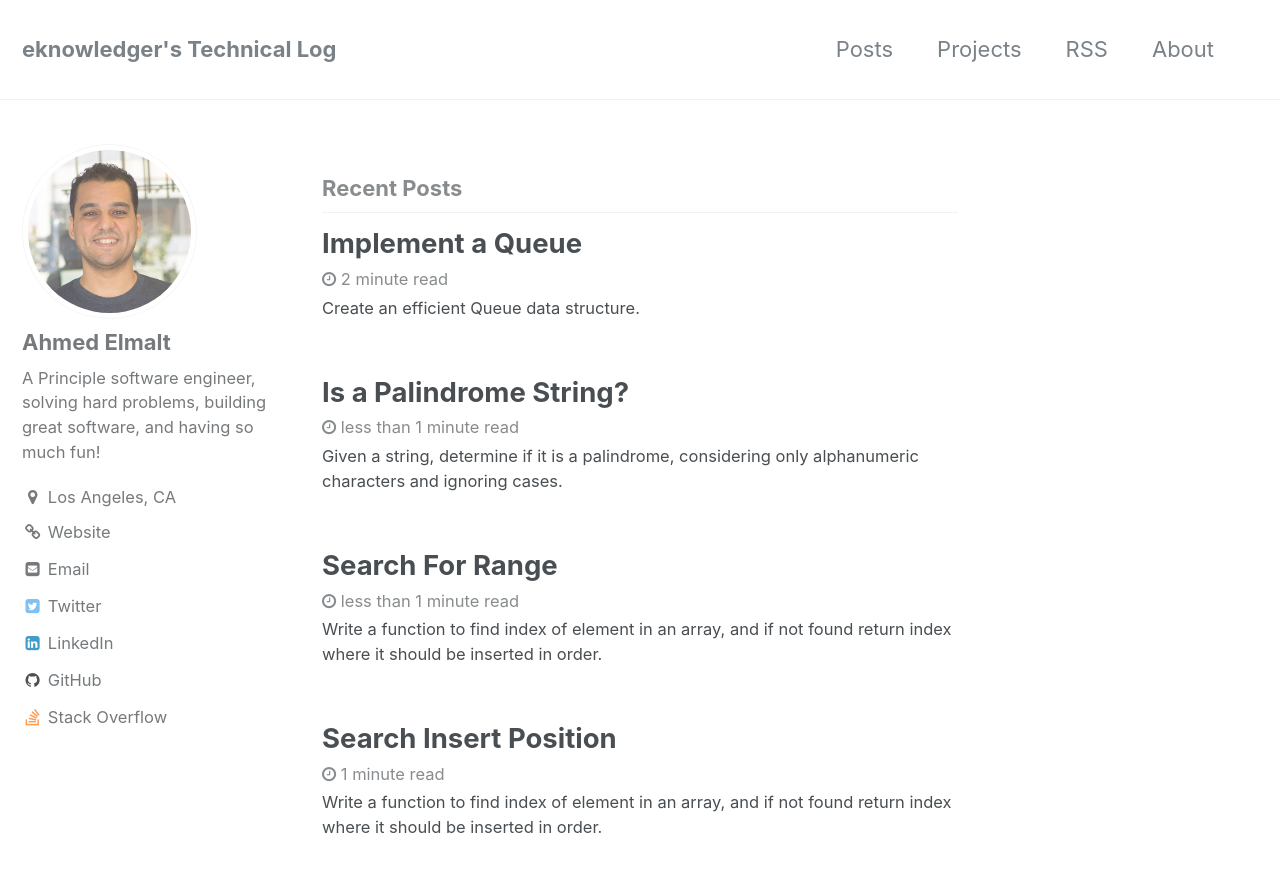
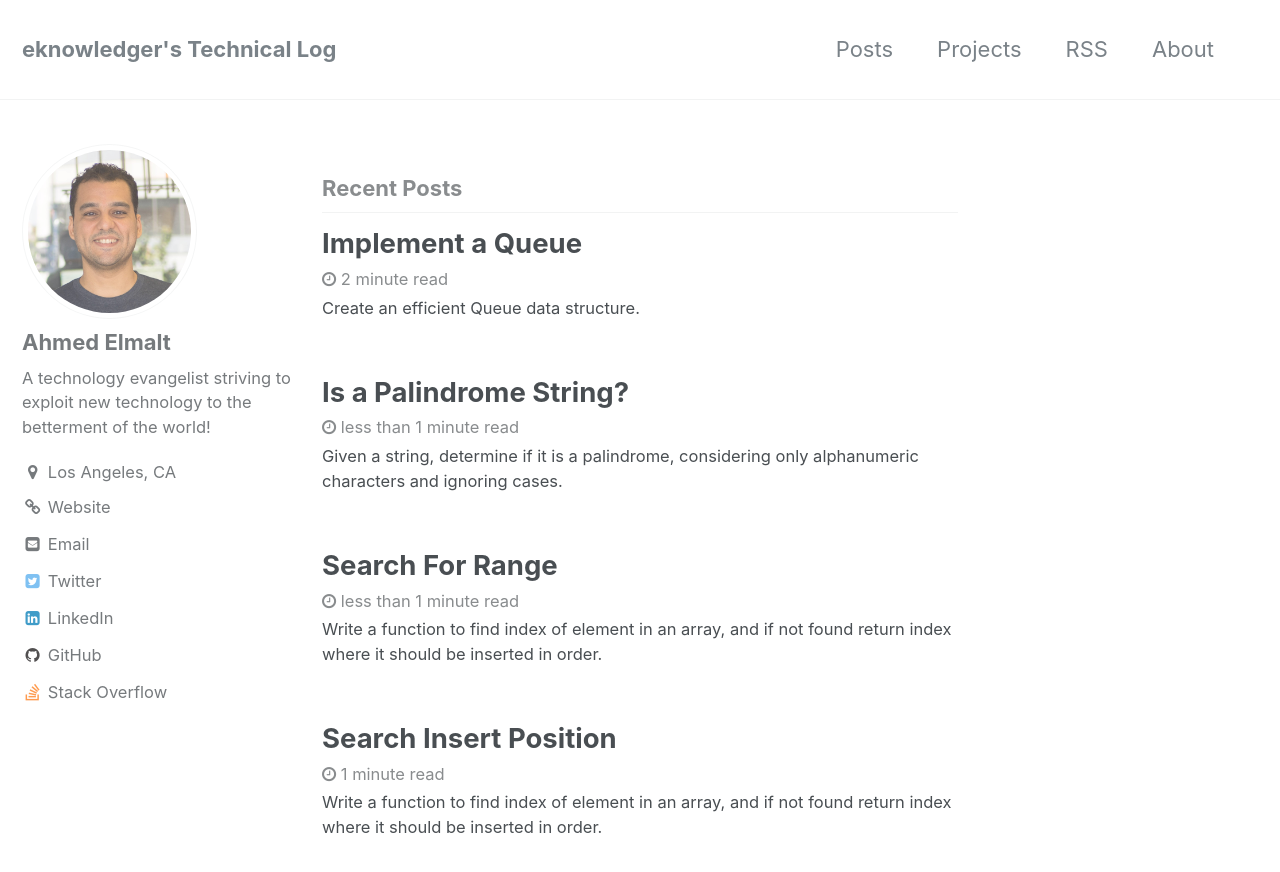
Before and after one commit to eknowledger/eknowledger.github.io, a Jekyll site: the page built from index.html, in a window 1280 px wide and 900 px high. Shown: the top 872 px of the window. Built offline with Jekyll 4.4.1, drawn with Linux system fonts in a browser that asks for light colours; the list of posts is cut into pages by our own code.

Commit message:
Updated bio

```diff
--- a/_config.yml
+++ b/_config.yml
@@ -87,7 +87,7 @@ analytics:
 author:
   name             : "Ahmed Elmalt"
   avatar           : "/assets/img/aelmalt.jpg" # path of avatar image, e.g. "/assets/images/bio-photo.jpg"
-  bio              : "A Principle software engineer, solving hard problems, building great software, and having so much fun!"
+  bio              : "A technology evangelist striving to exploit new technology to the betterment of the world!" #"A Principle software engineer, solving hard problems, building great software, and having so much fun!"
   location         : "Los Angeles, CA"
   email            : "ahmed@eknowledger.com"
   uri              : "http://www.eknowledger.com"
```
